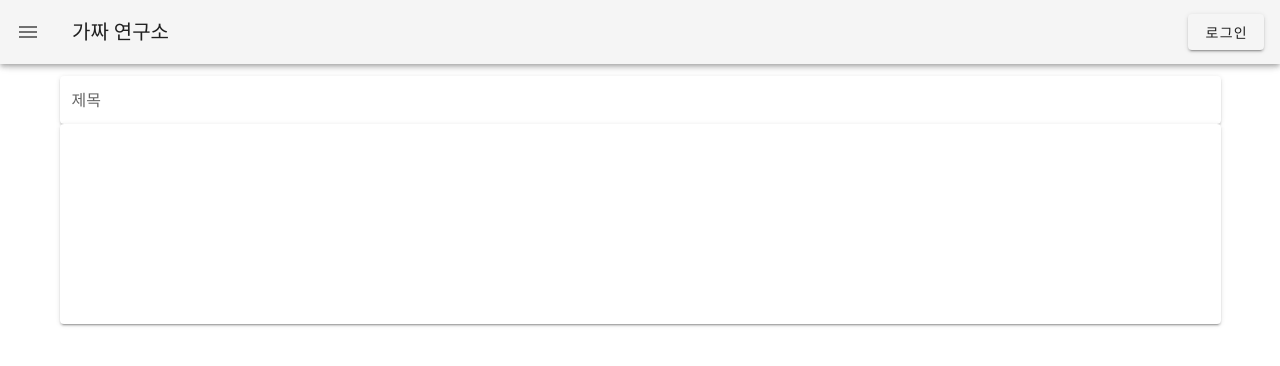
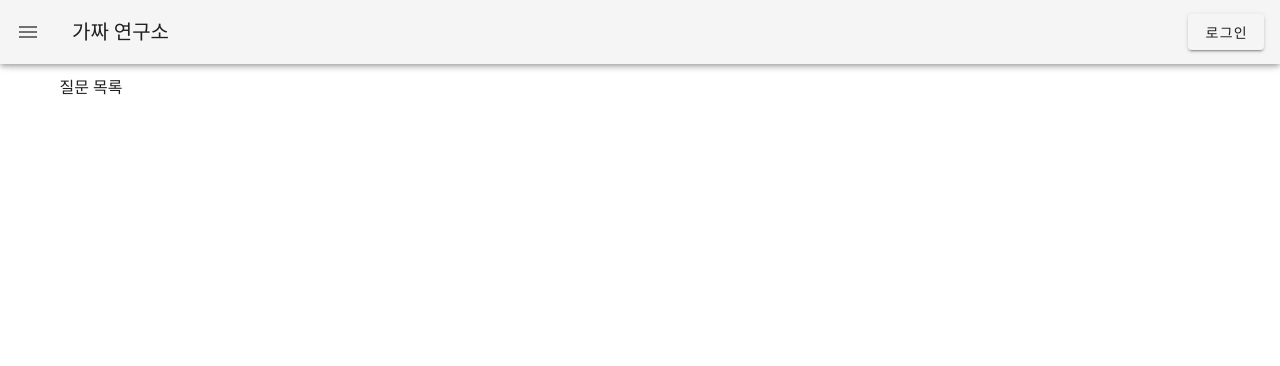
Before and after one commit to pseudolab/PseudoFront, a Nuxt app: page /community/query in a window 1280 px wide. Shown: the top 366 px of the page. Built offline with nearby package versions, Linux system fonts and the light colour scheme.

Commit message:
remove quil

```diff
--- a/components/input/quil/TextEditor.vue
+++ /dev/null
@@ -1,80 +0,0 @@
-<template>
-  <v-card>
-    <div
-      ref="editor"
-      v-quill:myQuillEditor="editorOption"
-      class="quill-editor"
-      :content="content"
-      @change="onEditorChange($event)"
-      @blur="onEditorBlur($event)"
-      @focus="onEditorFocus($event)"
-      @ready="onEditorReady($event)"
-    />
-  </v-card>
-</template>
-<script>
-export default {
-  props: {
-    content: {
-      type: String,
-      required: true,
-    },
-  },
-  data() {
-    return {
-      editorOption: {
-        // some quill options
-        placeholder: '내용을 입력 해 주세요.',
-        modules: {
-          markdownShortcuts: {},
-          // https://quilljs.com/
-          // https://github.com/surmon-china/vue-quill-editor
-          toolbar: [
-            ['bold', 'italic', 'underline', 'strike'],
-            ['blockquote', 'code-block'],
-            [{ list: 'ordered' }, { list: 'bullet' }],
-            [{ script: 'sub' }, { script: 'super' }], // superscript/subscript
-            [{ indent: '-1' }, { indent: '+1' }], // outdent/indent
-            [{ direction: 'rtl' }], // text direction
-            [{ size: ['small', false, 'large', 'huge'] }],
-            [{ color: [] }, { background: [] }], // dropdown with defaults from theme
-            [{ font: [] }],
-            [{ align: [] }],
-            ['link', 'image', 'video', 'formula'],
-            ['clean'],
-          ],
-        },
-      },
-    }
-  },
-  mounted() {
-    this.$refs.editor.parentElement.firstChild.style =
-      'border-radius: 0px 0px 5px 5px !important'
-    console.log('app init, my quill insrance object is:', this.myQuillEditor)
-  },
-  methods: {
-    onEditorBlur(editor) {
-      console.log('editor blur!', editor)
-    },
-    onEditorFocus(editor) {
-      console.log('editor focus!', editor)
-    },
-    onEditorReady(editor) {
-      console.log('editor ready!', editor)
-    },
-    onEditorChange({ editor, html, text }) {
-      console.log('editor change!', editor, html, text)
-      this.$emit('update:content', html)
-    },
-  },
-}
-</script>
-
-<style lang="scss" scoped>
-.quill-editor {
-  min-height: 200px;
-  max-height: 400px;
-  overflow-y: auto;
-  border: none;
-}
-</style>
--- a/nuxt.config.js
+++ b/nuxt.config.js
@@ -17,15 +17,10 @@ export default {
   },
 
   // Global CSS (https://go.nuxtjs.dev/config-css)
-  css: [
-    'quill/dist/quill.snow.css',
-    'quill/dist/quill.bubble.css',
-    'quill/dist/quill.core.css',
-  ],
+  css: [],
 
   // Plugins to run before rendering page (https://go.nuxtjs.dev/config-plugins)
   plugins: [
-    { src: '~plugins/vue-quill-editor', ssr: false },
     '~plugins/date-filter.js',
     '~plugins/global-constants.js',
   ],
--- a/package.json
+++ b/package.json
@@ -14,9 +14,7 @@
     "@nuxtjs/axios": "^5.12.2",
     "@nuxtjs/pwa": "^3.0.2",
     "core-js": "^3.6.5",
-    "nuxt": "^2.14.6",
-    "quill-markdown-shortcuts": "^0.0.10",
-    "vue-quill-editor": "^3.0.6"
+    "nuxt": "^2.14.6"
   },
   "devDependencies": {
     "@nuxtjs/eslint-config": "^3.1.0",
--- a/pages/community/index.vue
+++ b/pages/community/index.vue
@@ -2,20 +2,15 @@
   <!-- src="/v.png" -->
   <div>
     <v-row>
-      <v-col>
-        <text-editor />
-      </v-col>
+      <v-col> Community </v-col>
     </v-row>
   </div>
 </template>
 
 <script>
-import TextEditor from '@/components/input/quil/TextEditor.vue'
 import headMixin from '@/mixins/common/head.js'
 export default {
-  components: {
-    TextEditor,
-  },
+  components: {},
   mixins: [headMixin],
   head() {
     return this.getHead({ pageName: 'community' })
--- a/pages/community/query/index.vue
+++ b/pages/community/query/index.vue
@@ -2,37 +2,16 @@
   <!-- src="/v.png" -->
   <div>
     <v-row>
-      <v-col>
-        <v-text-field
-          v-model="obj.title"
-          solo
-          clearable
-          hide-details="auto"
-          class="headline"
-          label="제목"
-        />
-        <text-editor :content.sync="obj.content" />
-      </v-col>
+      <v-col> 질문 목록 </v-col>
     </v-row>
   </div>
 </template>
 
 <script>
-import TextEditor from '@/components/input/quil/TextEditor.vue'
 import headMixin from '@/mixins/common/head.js'
 export default {
-  components: {
-    TextEditor,
-  },
+  components: {},
   mixins: [headMixin],
-  data() {
-    return {
-      obj: {
-        title: '',
-        content: '',
-      },
-    }
-  },
   head() {
     return this.getHead({ pageName: 'query' })
   },
```
Also changed, not shown: plugins/vue-quill-editor.js (deleted, +0 -10 lines), 1 other file (tests, documents, lock files or other folders).
